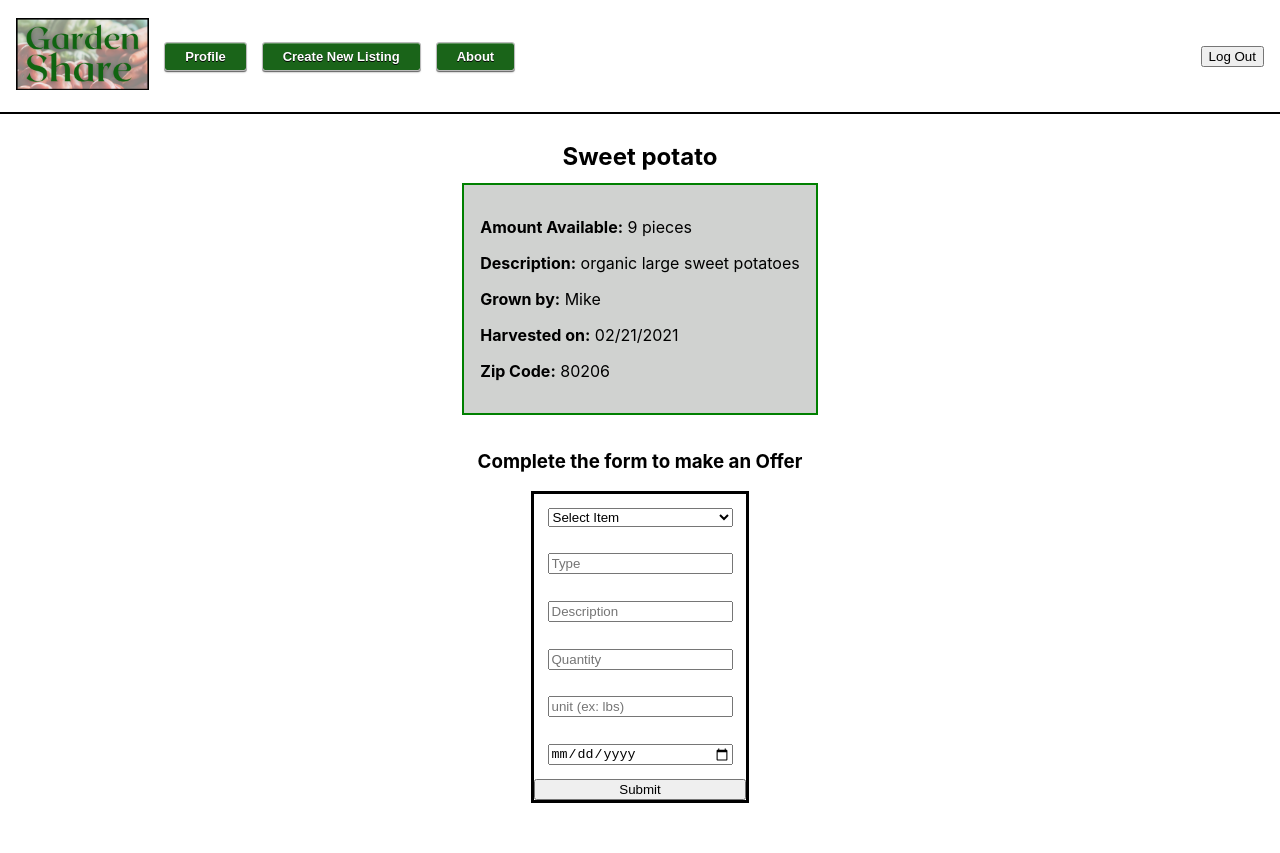
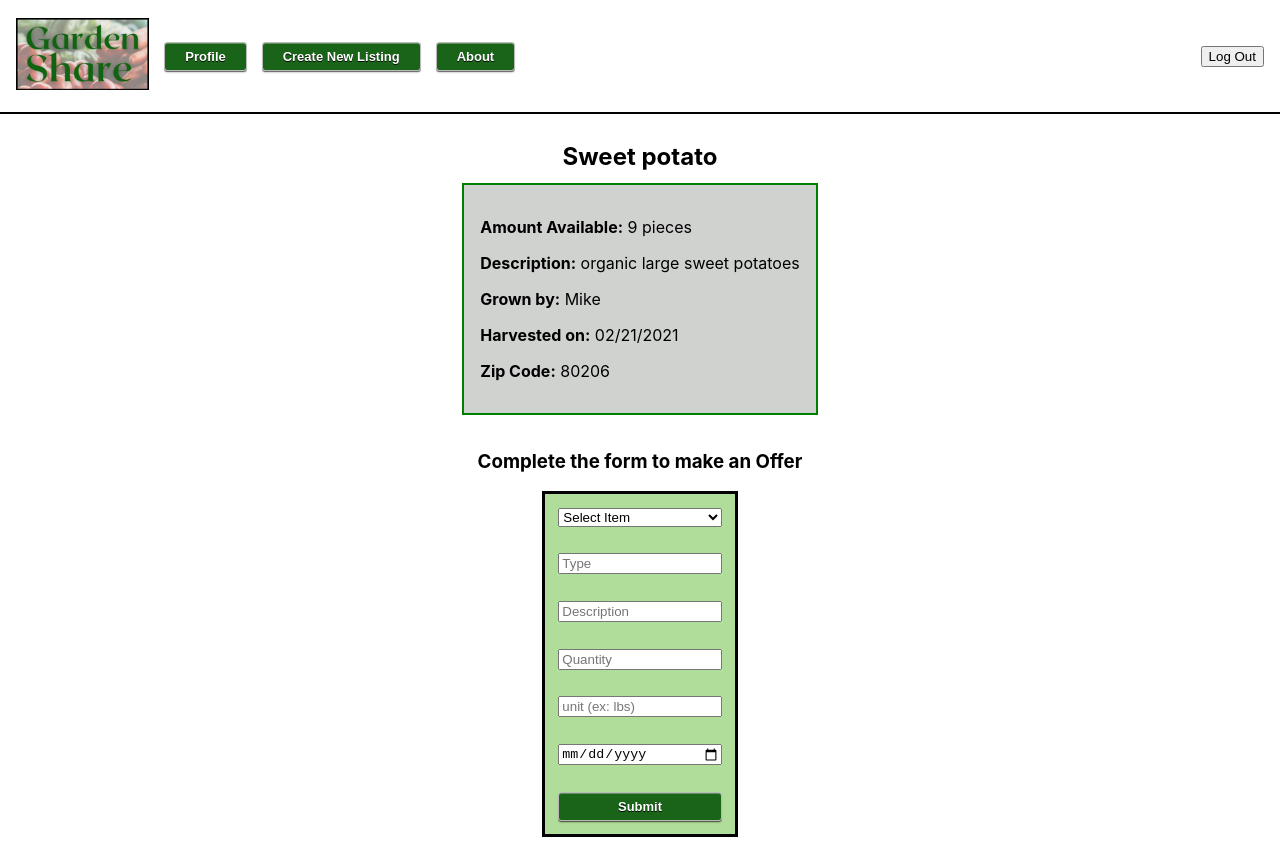
Before and after one commit to bruce-gordon/garden-share-ui, a React (Create React App) app: page /listing/1 in a window 1280 px wide. Before the commit the page ends 819 px from the top, so only its background shows below. Built offline with nearby package versions, Linux system fonts and the light colour scheme.

Commit message:
Style Form

```diff
--- a/src/components/form/Form.js
+++ b/src/components/form/Form.js
@@ -28,8 +28,8 @@
   }
 
   return (
-    <div className='form'>
-      <form className='form items'>
+    <div>
+      <form className='form-items'>
         <select className='form-space' name='itemName' onChange={ handleChange } >
           <option value=''>
             Select Item
@@ -43,7 +43,7 @@
         <input className='form-space' type='number' placeholder='Quantity' value={ state.quantity } name='quantity' onChange={ handleChange } />
         <input className='form-space' type='text' placeholder='unit (ex: lbs)' value={ state.unit } name='unit' onChange={ handleChange } />
         <input className='form-space' type='date' placeholder='Date Harvested' value={ state.date } name='date' onChange={ handleChange } />
-        <button onClick={ handleSubmit }>Submit</button>
+        <button className='submit-button' onClick={ handleSubmit }>Submit</button>
       </form>
     </div>
   )
--- a/src/components/form/Form.scss
+++ b/src/components/form/Form.scss
@@ -1,13 +1,25 @@
-.form {
+@import '../../sass/mixins';
+@import '../../sass/variables';
+
+.form-items {
+  border: 3px solid black;
   display: flex;
-  justify-content: center;
-}
-
-.items {
-  border: 3px solid black;
   flex-direction: column;
+  background-color: $lightGreen;
+  width: 190px;
 }
 
 .form-space {
-  margin: 1em
+  margin: 1em;
 }
+
+.submit-button {
+  @include button($navBarGreen);
+  margin: 1em;
+  &:hover {
+    @include button-hover($navBarHover);
+  }
+  &:active {
+    @include button-active($navBarActive);
+  }
+}
```
